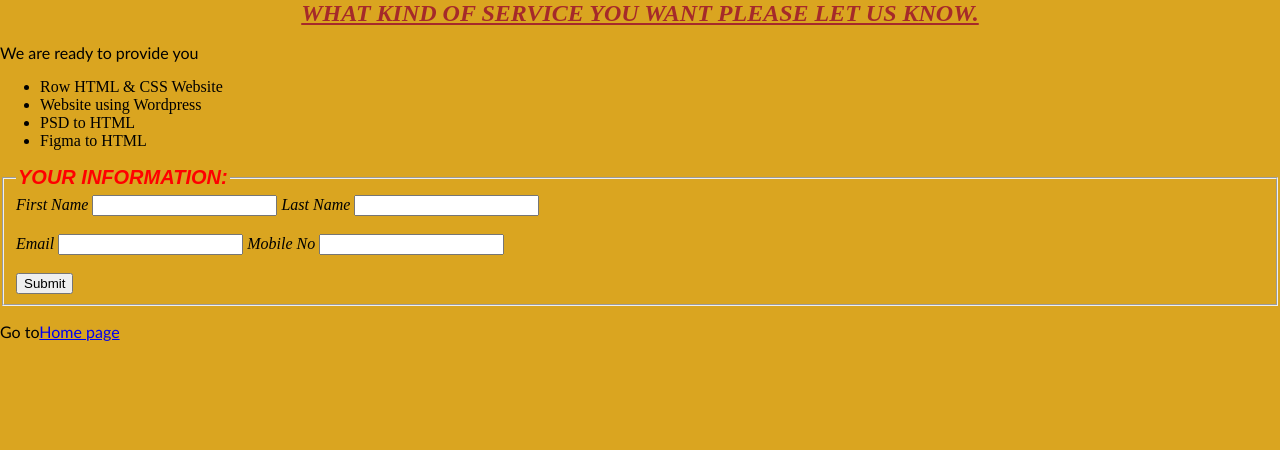
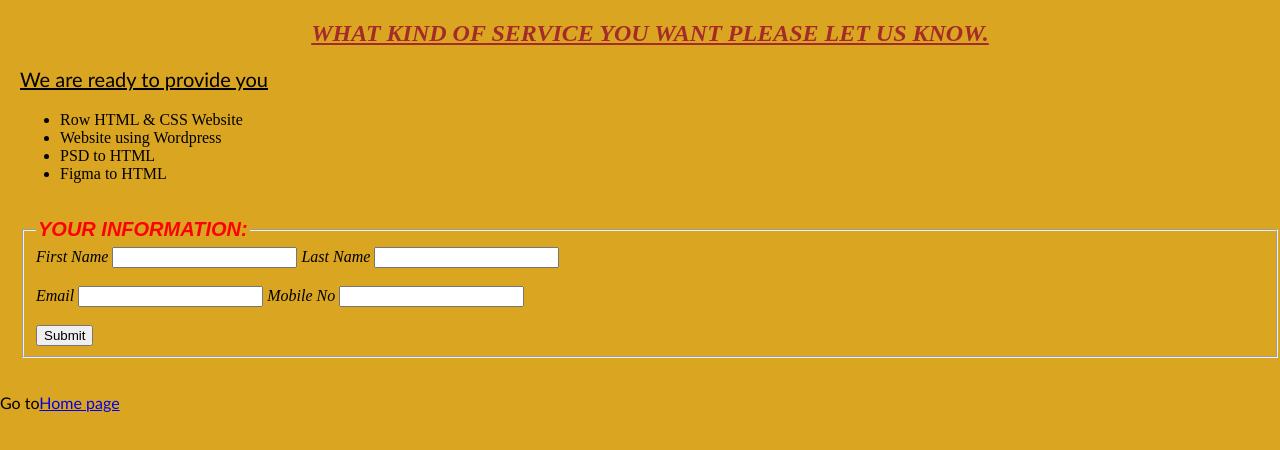
Before and after one commit to Pollockcorraya/class-5-Pollock, a plain HTML site: page assets/templates/services.html in a window 1280 px wide. Drawn offline with Linux system fonts and the light colour scheme.

Commit message:
Service part Completed

```diff
--- a/assets/css/style.css
+++ b/assets/css/style.css
@@ -69,7 +69,18 @@ label {
     background-color: bisque;
 
 }
-
+.services-text {
+    padding-top: 20px;
+    padding-left: 20px;
+}
+.services-text p {
+    font-size: 20px;
+    text-decoration: underline;
+}
+.service-info {
+    padding-left: 20px;
+    margin: 35px 0;
+}
 /* Portfolio CSS */
 #portfolio {
     background-color: burlywood;
--- a/assets/templates/services.html
+++ b/assets/templates/services.html
@@ -9,6 +9,7 @@
 </head>
 <body>
     <main>
+        <div class="services-text">
             <h2>What kind of service you want please let us know.</h2>
             <p>We are ready to provide you</p>
             <ul>
@@ -17,7 +18,8 @@
                 <li>PSD to HTML</li>
                 <li>Figma to HTML</li>
             </ul>
-
+        </div>
+        <div class="service-info">
             <form action="thanks.html">
                 <fieldset>
                     <legend>Your Information:</legend>
@@ -30,9 +32,9 @@
                     <label for="phone">Mobile No</label>
                     <input type="tel" id="phone" required><br><br>
                     <input type="submit" value="Submit">
-
                 </fieldset>
             </form>
+        </div>
         <p>Go to<a href="../../index.html">Home page</a></p>
     </main>
 </body>
```
Lines whose indentation alone changed are shown as unchanged.
